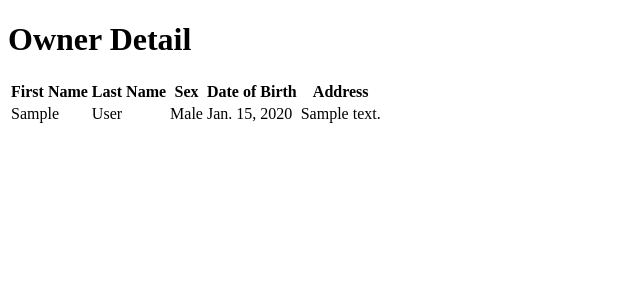
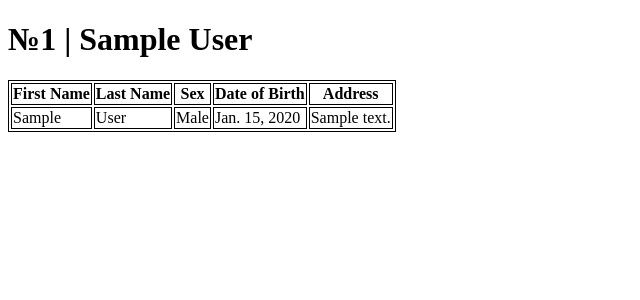
Before and after one commit to Vartan14/car-app-api, a Django app: page /owner/1/ in a window 1280 px wide. Shown: the top 300 px of the page, without its empty margins (0-640 px from the left). Run offline with Django 5.2, Linux system fonts and the light colour scheme; tables that the repository leaves empty hold one stand-in row (values such as "Sample post").

Commit message:
Lab1. Add report

```diff
--- a/app/car/templates/car_table.html
+++ b/app/car/templates/car_table.html
@@ -2,7 +2,13 @@
 <html lang="en-us">
 <head>
     <title>Car List</title>
+    <style>
+        table, th, td {
+                          border: 1px solid;
+        }
+    </style>
 </head>
+
 <body>
     <h1>Car List</h1>
     <table>
--- a/app/car/templates/owner_detail.html
+++ b/app/car/templates/owner_detail.html
@@ -2,9 +2,14 @@
 <html lang="en-us">
 <head>
     <title>Owner Detail</title>
+     <style>
+        table, th, td {
+                          border: 1px solid;
+        }
+    </style>
 </head>
 <body>
-    <h1>Owner Detail</h1>
+    <h1>{{ owner }}</h1>
     <table>
         <thead>
             <tr>
```
